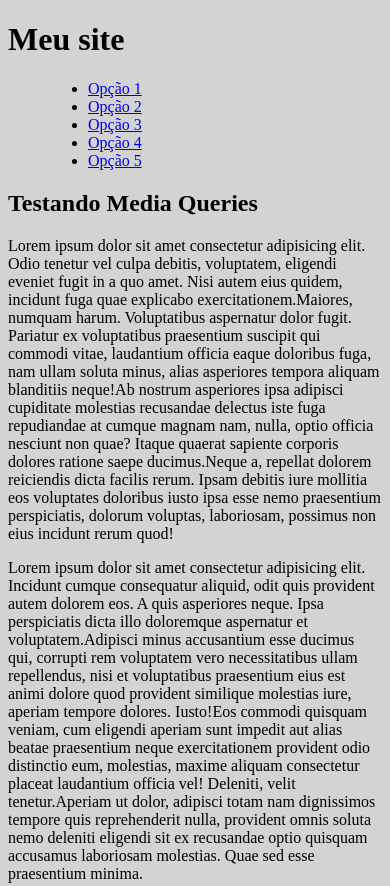
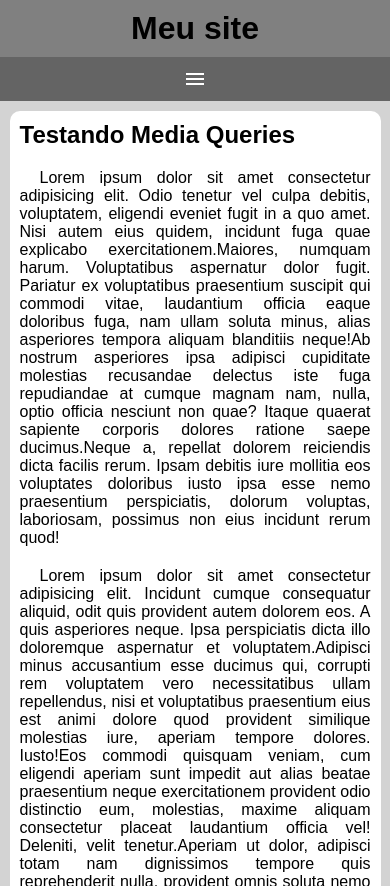
Before and after one commit to LawanSS/html-css, a plain HTML site: page ex026 media query/mq005/index.html in a window 390 px wide. Shown: the top 886 px of the page. Drawn offline with nearby package versions, Linux system fonts and the light colour scheme.

Commit message:
026
Media Query

```diff
--- a/ex026 media query/mq005/estilos/style.css
+++ b/ex026 media query/mq005/estilos/style.css
@@ -1,5 +1,76 @@
 @charset "UTF-8";
+
+
+* {
+    font-family: Arial, Helvetica, sans-serif ;
+
+    margin: 0;
+    padding: 0;
+}
 
 body, html {
     background-color: lightgray;
 }
+
+header {
+    background-color: grey;
+}
+
+header > h1 {
+    padding: 10px;
+    text-align: center;
+}
+
+#burguer {
+    background-color: rgb(100, 100, 100);
+    display: block;
+    text-align: center;
+    color: white;
+    padding: 10px;
+}
+
+#burguer:hover {
+    background-color: white;
+    color: black;
+}
+
+menu {
+    display: none;
+}
+
+menu > ul {
+     list-style-type: none;
+}
+
+menu a {
+    display: block;
+    padding: 10px;
+    text-decoration: none;
+    text-align: center;
+    background-color: rgb(83, 83, 83);
+    color: white;
+    border-top: 2px solid gray;
+}
+
+menu a:hover {
+    background-color: rgb(168, 168, 168);
+}
+
+main {
+    width: 90vw;
+    background-color: white;
+    margin: auto;
+    margin-top: 10px;
+    padding: 10px;
+    border-radius: 10px;
+}
+
+article > h2 {
+    padding-bottom: 20px;
+}
+
+article > p {
+    text-align: justify;
+    margin-bottom: 20px ;
+    text-indent: 20px;
+}
--- a/ex026 media query/mq005/index.html
+++ b/ex026 media query/mq005/index.html
@@ -4,7 +4,7 @@
     <meta charset="UTF-8">
     <meta name="viewport" content="width=device-width, initial-scale=1.0">
     <title>Media Query</title>
-
+    <link rel="stylesheet" href="https://fonts.googleapis.com/css2?family=Material+Symbols+Sharp:opsz,wght,FILL,GRAD@24,400,0,0" />
     <link rel="stylesheet" href="estilos/style.css">
 </head>
 <body>
@@ -12,8 +12,9 @@
     <header>
 
         <h1>Meu site</h1>
+        <span id="burguer" class="material-symbols-sharp" onclick="clickMenu()">menu</span>
 
-        <menu>
+        <menu id="itens">
             <ul>
                 <li><a href="#">Opção 1</a></li>
                 <li><a href="#">Opção 2</a></li>
@@ -39,5 +40,16 @@
         </article>
     </main>
 
+    <script>
+        function clickMenu() {
+            if (itens.style.display == 'block') {
+                itens.style.display = 'none'
+            }
+            else {
+                itens.style.display = 'block'
+            }
+        }
+    </script>
+
 </body>
 </html>
```
